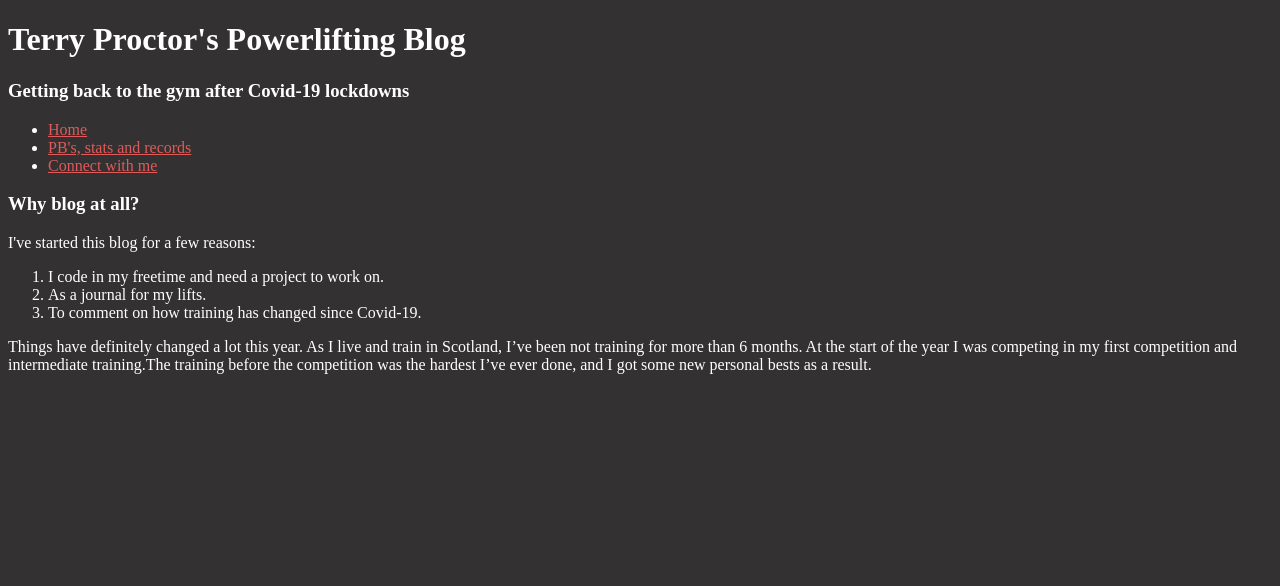
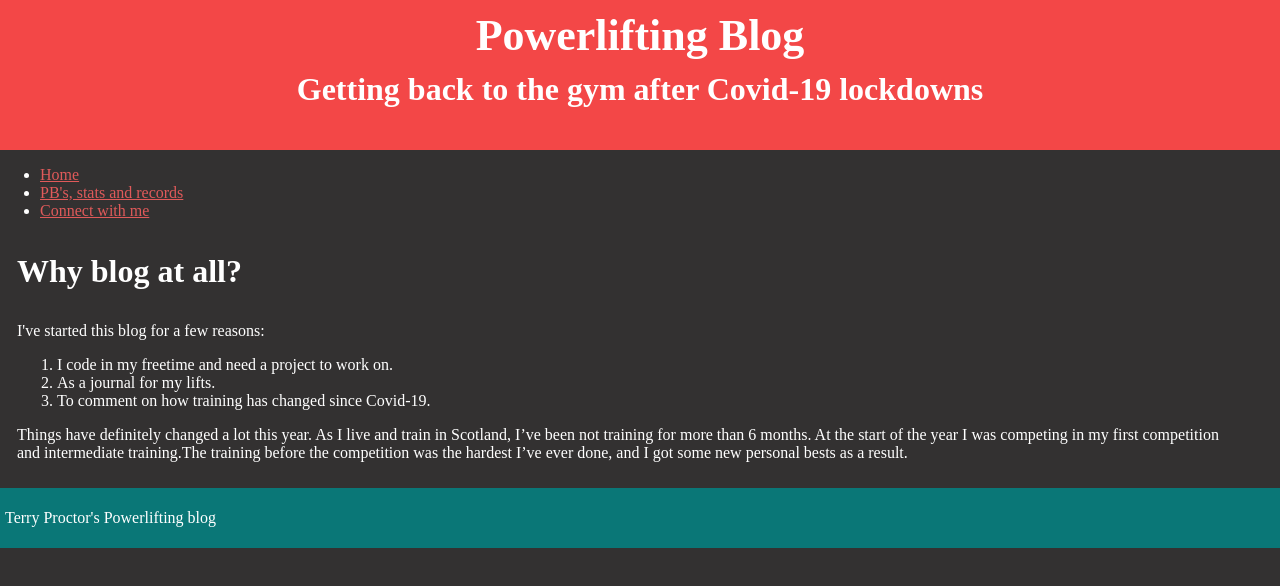
Before and after one commit to terryproctor/powerliftingblog, a plain HTML site: page index.html in a window 1280 px wide. Drawn offline with Linux system fonts and the light colour scheme.

Commit message:
editing plus footer

```diff
--- a/index.html
+++ b/index.html
@@ -5,7 +5,7 @@
 </head>
 <body>
 <header>
-    <h1>Terry Proctor's Powerlifting Blog</h1>
+    <h1>Powerlifting Blog</h1>
     <h3>Getting back to the gym after Covid-19 lockdowns</h3>
 </header>
 <nav>
@@ -15,7 +15,7 @@
         <li><a href="connect.html">Connect with me</a></li>
     </ul>
 </nav>
-<div>
+<main>
     <h3>Why blog at all?</h3>
     <p>I've started this blog for a few reasons:
         <ol>
@@ -26,5 +26,8 @@
         Things have definitely changed a lot this year. As I live and train in Scotland, I’ve been not training for more than 6 months.
         At the start of the year I was competing in my first competition and intermediate training.The training before the competition was the hardest I’ve ever done, and I got some new personal bests as a result.
     </p>
-</div>
+</main>
+<footer>
+    <p>Terry Proctor's Powerlifting blog</p>
+</footer>
 </body>
--- a/stylesheet.css
+++ b/stylesheet.css
@@ -1,8 +1,44 @@
 body {
     background-color: #333131;
     color: #ffffff;
+    margin: 0px;
 }
 
 a {
     color: #e05a5a;
 }
+
+h1{
+    margin-top: 0px;
+    margin-bottom: 5px;
+    font-size: 44px;
+
+}
+
+h2 {
+    font-size: 38px;
+}
+
+h3 {
+    font-size: 32px;
+    margin-top: 10px;
+}
+
+header {
+    background-color: #f34747;
+    margin: 0px;
+    text-align: center;
+    padding:10px;
+}
+
+main {
+    padding: 7px;
+    margin: 3px;
+    margin-left: 10px;
+    max-width: 95%;
+}
+
+footer {
+    background-color: #0a7777;
+    padding: 5px;
+}
```
